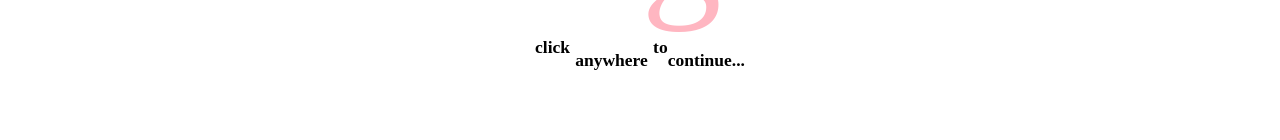
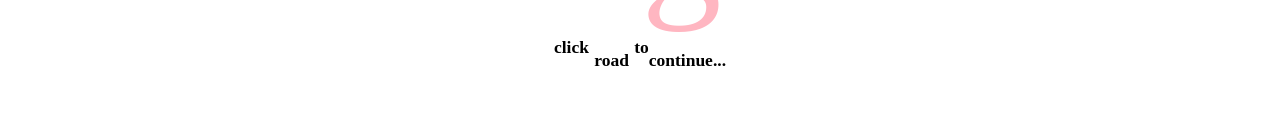
Before and after one commit to ClydeKaiser/ClydeKaiser.github.io, a plain HTML site: page index.html in a window 1280 px wide. Shown: the part 2160-2300 px from the top of the page. Drawn offline with Linux system fonts and the light colour scheme.

Commit message:
Add files via upload

```diff
--- a/index.html
+++ b/index.html
@@ -45,7 +45,7 @@
  <canvas id="roadCanvas" width="1200" height="200"></canvas>
 
 <div class="thoughts" id="demo">Thoughts?</div>
-<footer class="anywhere" ><strong><sup>click</sup> <sub>anywhere</sub> <sup>to</sup><sub>continue...</sub></strong></footer>
+<footer class="anywhere" ><strong><sup>click</sup> <sub>road</sub> <sup>to</sup><sub>continue...</sub></strong></footer>
 <img class="nick" src="https://assets.codepen.io/103469/cage-removebg-preview.png" alt="Nic Cage on the phone">
 
   <p class="solutions"> To alleviate traffic in Los Angeles, it is essential to invest in an efficient and extensive public transportation system. By expanding and improving the existing network of buses and trains, more residents can opt for public transit, reducing the number of private vehicles on the road. Additionally, implementing and promoting carpooling initiatives can further decrease the overall volume of traffic. Furthermore, investing in smart traffic management systems and infrastructure upgrades can enhance the flow of vehicles and reduce congestion. Collaborative efforts between government agencies, businesses, and the community are crucial to successfully address and mitigate traffic issues in Los Angeles. </p>
```
